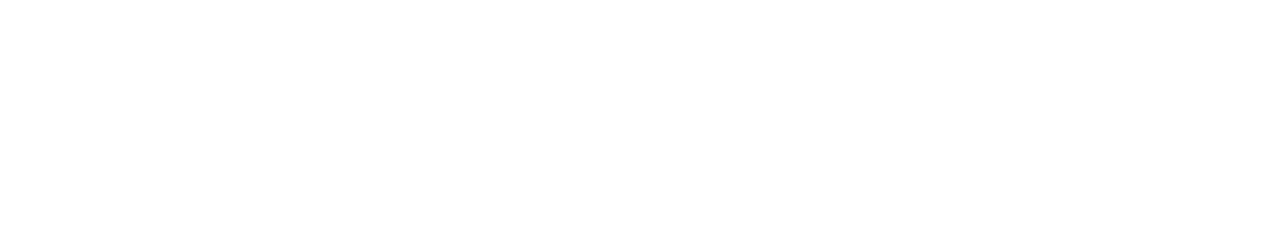
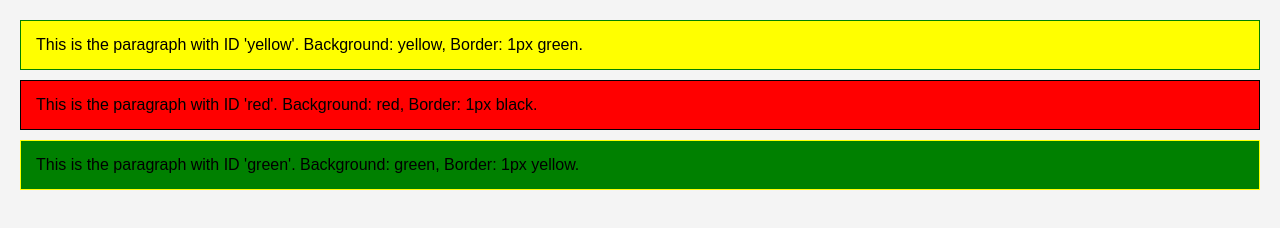
Before and after one commit to acciojob/id-color-zapshooter, a website: page main.html in a window 1280 px wide. Drawn offline with Linux system fonts and the light colour scheme.

Commit message:
created a submission

```diff
--- a/main.html
+++ b/main.html
@@ -1,16 +1,31 @@
 <!DOCTYPE html>
-
-<html>
-
+<html lang="en">
 <head>
-	<link rel="stylesheet" href="styles.css">
+    <meta charset="UTF-8">
+    <meta name="viewport" content="width=device-width, initial-scale=1.0">
+    <title>Styled Paragraphs</title>
+    <style>
+        body {
+            font-family: Arial, sans-serif;
+            margin: 20px;
+            background-color: #f4f4f4;
+        }
+        p {
+            padding: 15px;
+            margin: 10px 0;
+            border-style: solid;
+        }
+    </style>
 </head>
-
 <body>
-	<!-- the entire body must be written by student -->
-    <script type="text/javascript" src="./script.js">
-</script>
-
+    <p id="yellow" style="background-color: yellow; border-width: 1px; border-color: green;">
+        This is the paragraph with ID 'yellow'. Background: yellow, Border: 1px green.
+    </p>
+    <p id="red" style="background-color: red; border-width: 1px; border-color: black;">
+        This is the paragraph with ID 'red'. Background: red, Border: 1px black.
+    </p>
+    <p id="green" style="background-color: green; border-width: 1px; border-color: yellow;">
+        This is the paragraph with ID 'green'. Background: green, Border: 1px yellow.
+    </p>
 </body>
-
 </html>
```
